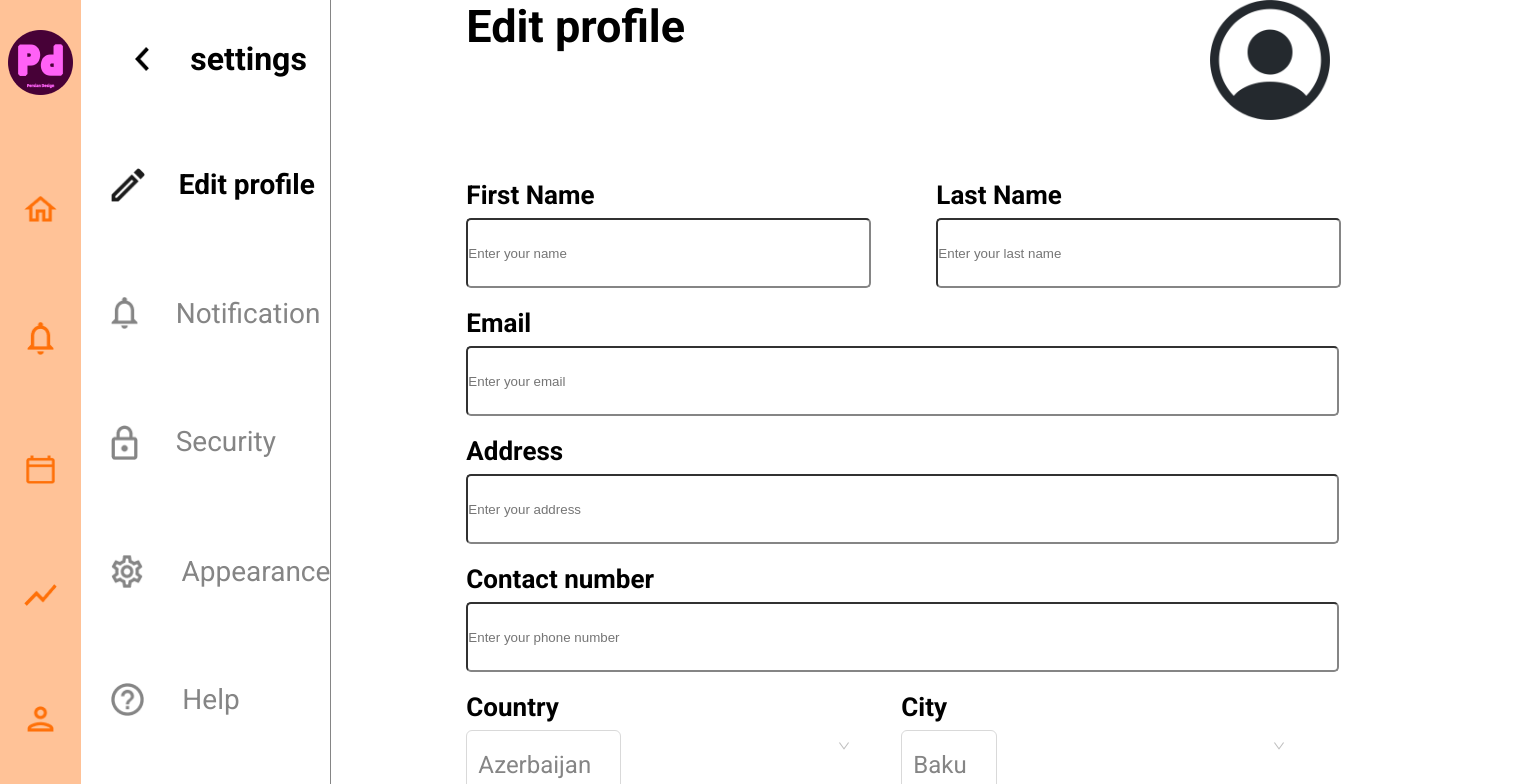
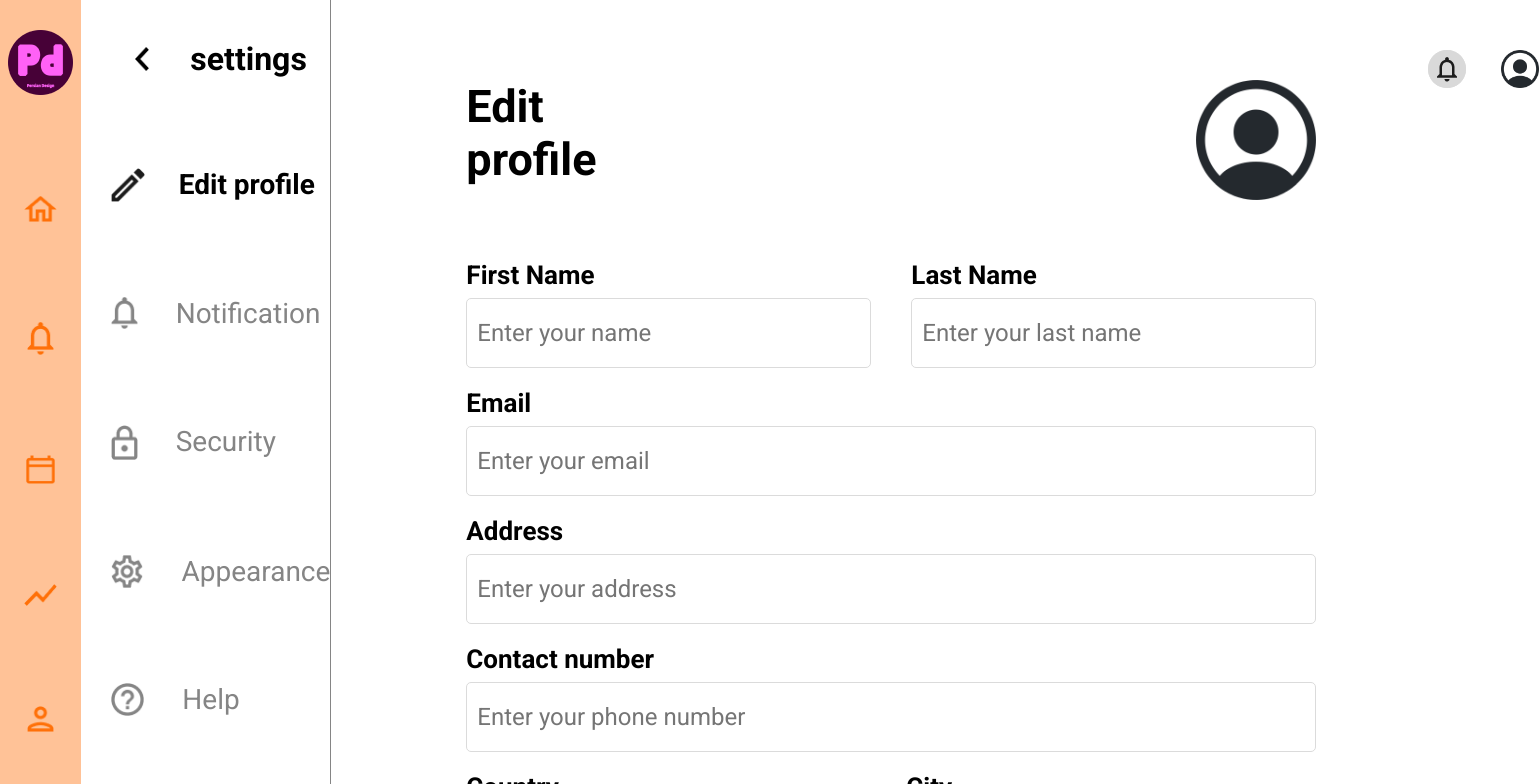
Before and after one commit to sayka11/https---github.com-sayka11-moody-studio-project, a React (Create React App) app in the folder client/: page /profile in a window 1280 px wide. Shown: the top 784 px of the page, 1539 px wide, since content can reach past the window. Built offline with nearby package versions, Linux system fonts and the light colour scheme.

Commit message:
last changes

```diff
--- a/client/src/pages/HomePage/components/Footer/Footer.css
+++ /dev/null
@@ -1 +0,0 @@
-footer{display:flex;justify-content:space-evenly;background-color:#323334;height:413px;padding-top:35px;margin-top:115px}footer .urbanOutfitters{width:273px}footer .urbanOutfitters .urban{color:#fff;font-size:28px}footer .urbanOutfitters .textForUrban{color:rgba(255,255,255,.5);padding-top:20px}footer .urbanOutfitters .adressLink{color:#fff;padding-top:20px}footer .urbanOutfitters .socialLinksIcons{display:flex;padding-top:50px;gap:60px}footer .shopping{width:273px;display:grid;height:290px}footer .shopping .urban{color:#fff;font-size:28px}footer .shopping .shoppinglinks{color:rgba(255,255,255,.6);text-decoration:none}footer .fromTheBlog{width:273px;display:grid;height:290px}footer .fromTheBlog .urban{color:#fff;font-size:28px}footer .fromTheBlog .moreLinkWords{color:rgba(255,255,255,.6);text-decoration:none}@media screen and (max-width: 860px){footer{flex-direction:column;align-items:center;height:auto}}
--- a/client/src/pages/ProfilePage/ProfilePage.scss
+++ b/client/src/pages/ProfilePage/ProfilePage.scss
@@ -1,8 +1,9 @@
-@import url("https://fonts.googleapis.com/css2?family=Roboto:wght@300;400;700&display=swap");
+@import url('https://fonts.googleapis.com/css2?family=Roboto:wght@300;400;700&display=swap');
 
+.profilePageContainer {
+  display: flex;
+  justify-content: space-between;
 
-.profilePageConteiner {
-    display: flex;
 
   .orangePart {
     display: flex;
@@ -11,7 +12,7 @@
     padding-bottom: 30px;
     width: 120px;
     height: 100%;
-        background-color: #FFC297;
+    background-color: #ffc297;
 
     .pdIconsWrapper {
       display: flex;
@@ -51,7 +52,7 @@
       border-radius: 50%;
       width: 81px;
       height: 81px;
-            background-color: #FF7008;
+      background-color: #ff7008;
       align-self: center;
 
       .setting {
@@ -67,7 +68,7 @@
     width: 342px;
     border-right: 1px solid #858585;
 
-        .settinsPartConteiner {
+    .settinsPartContainer {
       display: flex;
       flex-direction: column;
       align-items: center;
@@ -85,7 +86,7 @@
         }
 
         .arrowTxt {
-                    font-family: "Roboto", sans-serif;
+          font-family: 'Roboto', sans-serif;
           font-size: 32px;
           font-weight: 700;
           line-height: 38px;
@@ -109,7 +110,7 @@
           }
 
           .editTxt {
-                        font-family: "Roboto", sans-serif;
+            font-family: 'Roboto', sans-serif;
             font-size: 28px;
             font-weight: 700;
             line-height: 33px;
@@ -128,7 +129,7 @@
           }
 
           .greyTxt {
-                        font-family: "Roboto", sans-serif;
+            font-family: 'Roboto', sans-serif;
             font-size: 28px;
             font-weight: 500;
             line-height: 33px;
@@ -147,13 +148,12 @@
           }
 
           .greyTxt {
-                        font-family: "Roboto", sans-serif;
+            font-family: 'Roboto', sans-serif;
             font-size: 28px;
             font-weight: 500;
             line-height: 33px;
             color: #858585;
             text-decoration: none;
-
           }
         }
 
@@ -167,13 +167,12 @@
           }
 
           .greyTxt {
-                        font-family: "Roboto", sans-serif;
+            font-family: 'Roboto', sans-serif;
             font-size: 28px;
             font-weight: 500;
             line-height: 33px;
             color: #858585;
             text-decoration: none;
-
           }
         }
 
@@ -187,19 +186,16 @@
           }
 
           .greyTxt {
-                        font-family: "Roboto", sans-serif;
+            font-family: 'Roboto', sans-serif;
             font-size: 28px;
             font-weight: 500;
             line-height: 33px;
             color: #858585;
             text-decoration: none;
-
-                    }
-
           }
         }
       }
-
+    }
   }
 
   .editProfilePart {
@@ -207,13 +203,14 @@
     flex-direction: column;
     gap: 60px;
     margin-left: 135px;
+    margin-top: 80px;
 
     .editWrap {
       display: flex;
       gap: 525px;
 
       .editProfileText {
-                font-family: "Roboto", sans-serif;
+        font-family: 'Roboto', sans-serif;
         font-size: 45px;
         font-weight: 600;
         line-height: 53px;
@@ -232,7 +229,7 @@
 
       .firstNameinputWrap {
         display: flex;
-                gap: 65px;
+        gap: 40px;
 
         .firstNameInput {
           display: flex;
@@ -240,7 +237,7 @@
           gap: 8px;
 
           .firstName {
-                        font-family: "Roboto", sans-serif;
+            font-family: 'Roboto', sans-serif;
             font-size: 26px;
             font-weight: 600;
             line-height: 30px;
@@ -250,9 +247,14 @@
           #first {
             height: 70px;
             width: 405px;
+            border: none;
             border-radius: 5px;
-                        border-color: #858585;
-
+            border: 0.5px solid #dbdbdb;
+            padding-left: 10px;
+            font-family: 'Roboto', sans-serif;
+            font-weight: 500;
+            font-size: 24px;
+            outline: none;
           }
         }
 
@@ -262,7 +264,7 @@
           gap: 8px;
 
           .secondName {
-                        font-family: "Roboto", sans-serif;
+            font-family: 'Roboto', sans-serif;
             font-size: 26px;
             font-weight: 600;
             line-height: 30px;
@@ -272,12 +274,16 @@
           #second {
             height: 70px;
             width: 405px;
+            border: none;
             border-radius: 5px;
-                        border-color: #858585;
-
+            border: 0.5px solid #dbdbdb;
+            padding-left: 10px;
+            font-family: 'Roboto', sans-serif;
+            font-weight: 500;
+            font-size: 24px;
+            outline: none;
           }
         }
-
       }
 
       .emailInputWrap {
@@ -286,7 +292,7 @@
         gap: 8px;
 
         .Email {
-                    font-family: "Roboto", sans-serif;
+          font-family: 'Roboto', sans-serif;
           font-size: 26px;
           font-weight: 600;
           line-height: 30px;
@@ -295,9 +301,15 @@
 
         #third {
           height: 70px;
-                    width: 873px;
+          width: 850px;
+          border: none;
           border-radius: 5px;
-                    border-color: #858585;
+          border: 0.5px solid #dbdbdb;
+          padding-left: 10px;
+          font-family: 'Roboto', sans-serif;
+          font-weight: 500;
+          font-size: 24px;
+          outline: none;
         }
       }
 
@@ -307,7 +319,7 @@
         gap: 8px;
 
         .addressInput {
-                    font-family: "Roboto", sans-serif;
+          font-family: 'Roboto', sans-serif;
           font-size: 26px;
           font-weight: 600;
           line-height: 30px;
@@ -316,9 +328,15 @@
 
         #fourth {
           height: 70px;
-                    width: 873px;
+          width: 850px;
+          border: none;
           border-radius: 5px;
-                    border-color: #858585;
+          border: 0.5px solid #dbdbdb;
+          padding-left: 10px;
+          font-family: 'Roboto', sans-serif;
+          font-weight: 500;
+          font-size: 24px;
+          outline: none;
         }
       }
 
@@ -328,7 +346,7 @@
         gap: 8px;
 
         .contactInput {
-                    font-family: "Roboto", sans-serif;
+          font-family: 'Roboto', sans-serif;
           font-size: 26px;
           font-weight: 600;
           line-height: 30px;
@@ -337,15 +355,21 @@
 
         #fifth {
           height: 70px;
-                    width: 873px;
+          width: 850px;
+          border: none;
           border-radius: 5px;
-                    border-color: #858585;
+          border: 0.5px solid #dbdbdb;
+          padding-left: 10px;
+          font-family: 'Roboto', sans-serif;
+          font-weight: 500;
+          font-size: 24px;
+          outline: none;
         }
       }
 
       .countryAndCityInputWrap {
         display: flex;
-                gap: 40px;
+        gap: 45px;
 
         .countryInput {
           display: flex;
@@ -353,7 +377,7 @@
           gap: 8px;
 
           .countryTxt {
-                        font-family: "Roboto", sans-serif;
+            font-family: 'Roboto', sans-serif;
             font-size: 26px;
             font-weight: 600;
             line-height: 30px;
@@ -367,7 +391,7 @@
           gap: 8px;
 
           .cityTxt {
-                        font-family: "Roboto", sans-serif;
+            font-family: 'Roboto', sans-serif;
             font-size: 26px;
             font-weight: 600;
             line-height: 30px;
@@ -382,7 +406,7 @@
         gap: 8px;
 
         .passTxt {
-                    font-family: "Roboto", sans-serif;
+          font-family: 'Roboto', sans-serif;
           font-size: 26px;
           font-weight: 600;
           line-height: 30px;
@@ -417,26 +441,29 @@
       .cancelButton {
         height: 55px;
         width: 180px;
+        background-color: white;
+        border: none;
+        border: 1px solid #ff7008;
         border-radius: 5px;
-                border-color: #FF7008;
-                background-color: white;
 
         .cancelTxt {
-                    font-family: "Roboto", sans-serif;
+          font-family: 'Roboto', sans-serif;
           font-size: 28px;
           font-weight: 400;
           line-height: 33px;
-                    color:#FF7008;
+          color: #ff7008;
         }
       }
 
       .saveButton {
         height: 55px;
         width: 180px;
+        border: none;
+        background-color: #ff7008;
         border-radius: 5px;
-                background-color: #FF7008;
-                .saveTxt{
-                    font-family: "Roboto", sans-serif;
+
+        .saveTxt {
+          font-family: 'Roboto', sans-serif;
           font-size: 28px;
           font-weight: 400;
           line-height: 33px;
@@ -445,4 +472,25 @@
       }
     }
   }
+
+  .lastContainer {
+    display: flex;
+    .iconsWrapper {
+      display: flex;
+      margin-top: 50px;
+      gap: 35px;
+      margin-left: 112px;
+
+      .bellInCircle {
+        height: 38px;
+        width: 38px;
+        border-radius: 50%;
+        background-color: #D9D9D9;
       }
+      .profilePhoto-2 {
+        height: 38px;
+        width: 38px;
+      }
+    }
+  }
+}
--- a/client/src/pages/ProfilePage/ProfilePage.tsx
+++ b/client/src/pages/ProfilePage/ProfilePage.tsx
@@ -21,7 +21,7 @@ import Password from 'antd/es/input/Password';
 
 export const ProfilePage = () => {
     return (
-        <div className="profilePageConteiner">
+        <div className="profilePageContainer">
             <div className="orangePart">
                 <div className="pdIconsWrapper">
                     <img src={pd} alt="" />
@@ -36,7 +36,7 @@ export const ProfilePage = () => {
                 </div>
             </div>
             <div className="settingsPart">
-                <div className="settinsPartConteiner">
+                <div className="settinsPartContainer">
                     <div className="arrowWrap">
                         <img className='blackArrow' src={blackArrow} alt="" />
                         <a href="/" className='arrowTxt'>settings</a>
@@ -117,6 +117,15 @@ export const ProfilePage = () => {
                         </button>
                 </div>
             </div>
+            <div className="lastContainer">
+             <div className="iconsWrapper">
+                <div className="bellInCircle">
+                    <img className='"bellInCircle' src={bellInCircle} alt="/" />
+                </div>
+                <img className='profilePhoto-2' src={profilePhoto} alt="/" />
+             </div>
+
+            </div>
         </div>
     );
 };
--- a/client/src/pages/ProfilePage/components/CityInput/StateInput/CityInput.tsx
+++ b/client/src/pages/ProfilePage/components/CityInput/StateInput/CityInput.tsx
@@ -16,7 +16,7 @@ const App: React.FC = () => (
     options={[
       {
         value: 'Baku',
-        label: 'Baku',
+        label: 'Tbilisi',
       },
       {
         value: 'Tbilisi',
```
Also changed, not shown: client/src/pages/HomePage/components/Header/Header.scss (+15 -6 lines), client/src/pages/HomePage/components/HomePageBedsheet/Bedsheet.scss (+20 -1 lines), client/src/pages/HomePage/components/HomePageDetails/HomePageDetails.scss (+19 -0 lines), client/src/pages/HomePage/components/HomePageHero/HomePageHero.scss (+25 -0 lines), client/src/pages/HomePage/components/HomePageProducts/HomePageProducts.scss (+10 -0 lines), client/src/pages/HomePage/components/LoadMorePart/LoadMore.scss (+8 -0 lines). Lines whose indentation alone changed are shown as unchanged.
